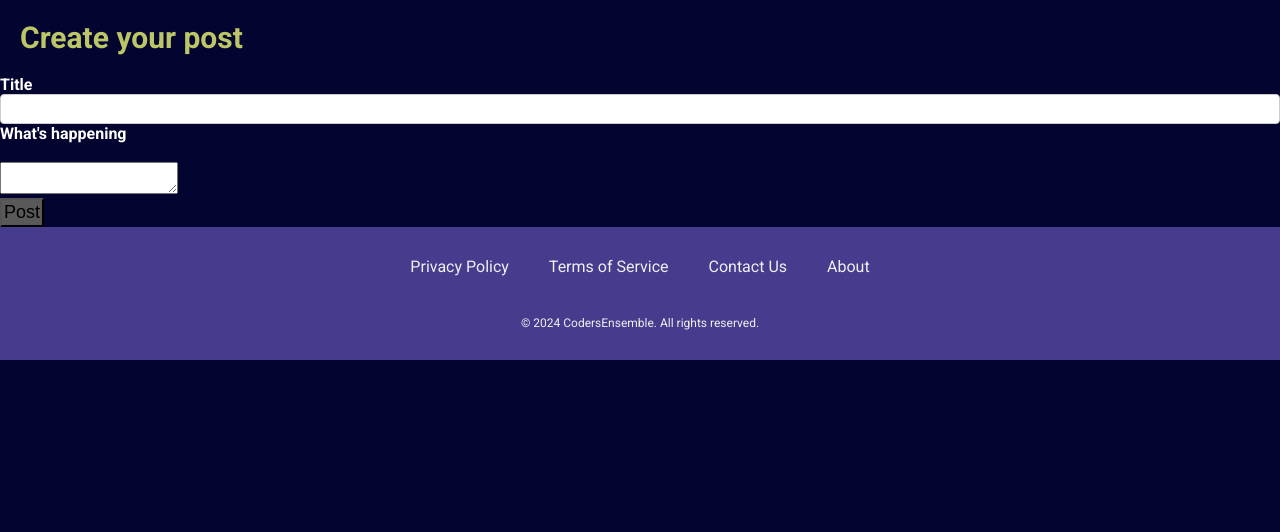
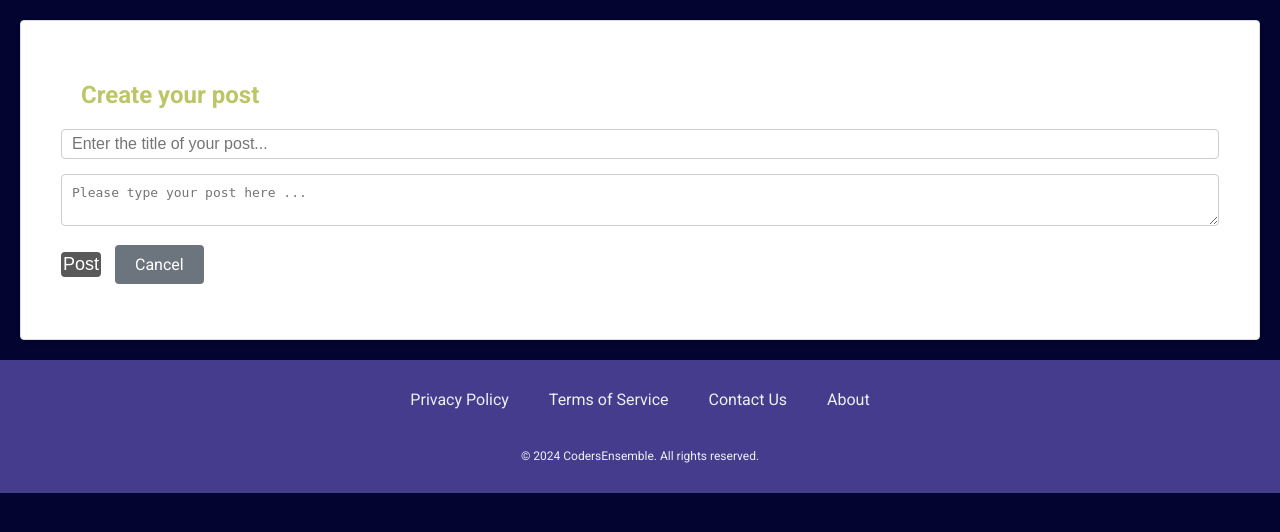
Before and after one commit to NdigirigiGichuhi/CodersEnsemble, a Flask app: page /post in a window 1280 px wide. Shown: the part 76-608 px from the top of the page. Run offline with Flask 3, Linux system fonts and the light colour scheme; the visitor is signed in with stand-in values (Sample User, id 1).

Commit message:
latest changes

```diff
--- a/app/static/css/styles.css
+++ b/app/static/css/styles.css
@@ -921,3 +921,91 @@
     overflow: auto; /* Enable scrolling if content overflows */
     line-height: 1.6; /* Line height for better readability */
 }
+
+
+/*Create Post Form*/
+/* General card styling */
+.create-card {
+  border: 1px solid #ddd;
+  border-radius: 4px;
+  box-shadow: 0 2px 4px rgba(0, 0, 0, 0.1);
+  margin: 20px;
+  padding: 20px;
+  background-color: #fff;
+}
+
+.card-body {
+  padding: 20px;
+}
+
+.card-title {
+  font-size: 1.5em;
+  margin-bottom: 20px;
+}
+
+/* Form styling */
+.post-form {
+  display: flex;
+  flex-direction: column;
+}
+
+.form-group-post {
+  margin-bottom: 15px;
+}
+
+.form-label {
+  display: block;
+  margin-bottom: 5px;
+  font-weight: bold;
+}
+
+.form-control {
+  width: 100%;
+  padding: 10px;
+  border: 1px solid #ccc;
+  border-radius: 4px;
+  font-size: 1em;
+  box-sizing: border-box;
+}
+
+.btn-post {
+  display: inline-block;
+  padding: 10px 20px;
+  font-size: 1em;
+  color: #fff;
+  background-color: #007bff;
+  border: none;
+  border-radius: 4px;
+  cursor: pointer;
+  text-align: center;
+  text-decoration: none;
+}
+
+.btn-post:hover {
+  background-color: #0056b3;
+}
+
+.btn-primary {
+  background-color: #007bff;
+}
+
+.btn-secondary {
+  background-color: #6c757d;
+  margin-left: 10px;
+}
+
+/* Responsive design */
+@media (max-width: 768px) {
+  .card {
+      margin: 10px;
+  }
+
+  .form-control {
+      font-size: 0.9em;
+  }
+
+  .btn {
+      font-size: 0.9em;
+      padding: 8px 16px;
+  }
+}
--- a/app/templates/main/post.html
+++ b/app/templates/main/post.html
@@ -1,22 +1,27 @@
 {% extends 'main.html' %}
 
-{% block title %}Post{% endblock title %}
+{% block title %}Create a Post{% endblock title %}
 
 {% block main %}
-
-    <div class="card">
+    <div class="create-card">
         <div class="card-body">
             <h2 class="card-title">Create your post</h2>
-
             <form class="post-form" action="" method="POST">
                 {{ form.hidden_tag() }}
-                {{ form.title.label }}
-                {{ form.title() }}
-                {{ form.content.label }}<br>
-                {{ form.content() }}<br>
-                {{ form.post() }}
+
+                <div class="form-group-post">
+                    {{ form.title(class="form-control", placeholder="Enter the title of your post...") }}
+                </div>
+
+                <div class="form-group-post">
+                    {{ form.content(class="form-control", placeholder="Please type your post here ...") }}
+                </div>
+
+                <div class="form-group-post">
+                    {{ form.post(class="btn-post btn-primary") }}
+                    <a href="{{ url_for('auth.dashboard') }}" class="btn-post btn-secondary">Cancel</a>
+                </div>
             </form>
         </div>
     </div>
-
 {% endblock main %}
```
Also changed, not shown: database.db.
